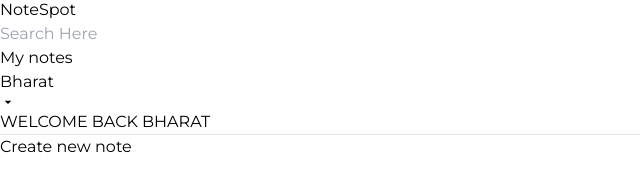
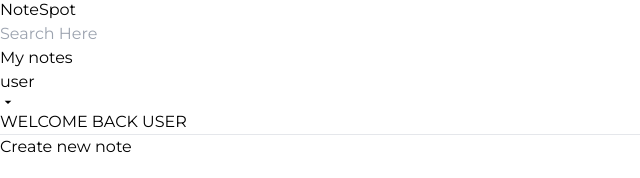
Before and after one commit to bharat40/NoteSpot_MERN, a React (Vite) app in the folder frontend/: page /mynotes in a window 1280 px wide. Shown: the part 227-405 px from the top of the page, without its empty margins (0-640 px from the left). Built offline with nearby package versions, Linux system fonts and the light colour scheme.

Commit message:
store (user) implemented for storing username

```diff
--- /dev/null
+++ b/frontend/src/app/store.js
@@ -0,0 +1,5 @@
+import { configureStore } from '@reduxjs/toolkit';
+import userReducers from '../features/username/UserSlice';
+export const UserStore = configureStore({
+    reducer: userReducers
+})
--- a/frontend/src/components/Header/Header.jsx
+++ b/frontend/src/components/Header/Header.jsx
@@ -3,12 +3,17 @@ import { MdArrowDropDown } from "react-icons/md";
 import { MdArrowDropUp } from "react-icons/md";
 import { Link, useNavigate } from "react-router-dom";
 import { toast } from "react-toastify";
+import { useSelector, useDispatch } from "react-redux";
+import { removeUserName } from "../../features/username/UserSlice";
 
 const Header = () => {
   const [isOpen, setIsOpen] = useState(false);
+  const username = useSelector((state) => state.username);
+  const dispatch = useDispatch();
   const navigate = useNavigate();
   const handleLogout = () => {
     localStorage.removeItem("userInfo");
+    dispatch(removeUserName());
     navigate("/");
     setIsOpen(false);
   };
@@ -54,7 +59,7 @@ const Header = () => {
               setIsOpen(!isOpen);
             }}
           >
-            Bharat
+            {username || "user"}
             <span className="text-2xl">
               {isOpen ? <MdArrowDropUp /> : <MdArrowDropDown />}
             </span>
--- /dev/null
+++ b/frontend/src/features/username/UserSlice.js
@@ -0,0 +1,21 @@
+import { createSlice } from "@reduxjs/toolkit";
+const initialState = {
+    username: ''
+}
+
+const userSlice = createSlice({
+    name: "user",
+    initialState,
+    reducers: {
+        setUserName: (state, action) => {
+            const name = action.payload;
+            state.username = name;
+        },
+        removeUserName: (state, action) => {
+            state.username = "";
+        }
+    }
+})
+
+export const { setUserName, removeUserName } = userSlice.actions
+export default userSlice.reducer;
--- a/frontend/src/main.jsx
+++ b/frontend/src/main.jsx
@@ -1,5 +1,11 @@
 import { createRoot } from "react-dom/client";
 import App from "./App.jsx";
 import "./index.css";
+import { UserStore } from "./app/store.js";
+import { Provider } from "react-redux";
 
-createRoot(document.getElementById("root")).render(<App />);
+createRoot(document.getElementById("root")).render(
+  <Provider store={UserStore}>
+    <App />
+  </Provider>
+);
--- a/frontend/src/pages/LoginPage.jsx
+++ b/frontend/src/pages/LoginPage.jsx
@@ -3,14 +3,16 @@ import axios from "axios";
 import MainScreen from "../components/MainScreen/MainScreen.jsx";
 import { Link, useNavigate } from "react-router-dom";
 import ErrorMessage from "../components/Error/ErrorMessage.jsx";
+import { setUserName } from "../features/username/UserSlice.js";
+import { useDispatch } from "react-redux";
 
 const LoginPage = () => {
+  const dispatch = useDispatch();
   const [password, setPassword] = useState("");
   const [email, setEmail] = useState("");
   const [loading, setLoading] = useState(false);
   const [error, setError] = useState(false);
   const navigate = useNavigate();
-
   const handleSubmit = async (e) => {
     e.preventDefault();
     if (!email || !password) {
@@ -34,12 +36,15 @@ const LoginPage = () => {
         },
         config
       );
+      dispatch(setUserName(data.name || "Testing")); // dispatching user name from data object received from backend
       localStorage.setItem("userInfo", JSON.stringify(data));
       setError(false);
       setLoading(false);
       navigate("/mynotes");
     } catch (error) {
-      setError(error.response.data.message || "An unexcepted error occurred!");
+      setError(
+        error.response?.data?.message || "An unexcepted error occurred!"
+      );
       setLoading(false);
       setTimeout(() => setError(false), 4000);
     }
--- a/frontend/src/pages/MyNotes.jsx
+++ b/frontend/src/pages/MyNotes.jsx
@@ -2,14 +2,16 @@ import React, { useEffect, useState } from "react";
 import MainScreen from "../components/MainScreen/MainScreen";
 import Cards from "../components/MyNotes/Cards.jsx";
 import axios from "axios";
+import { useSelector } from "react-redux";
 
 const MyNotes = () => {
   const [notes, setNotes] = useState([]);
+  const username = useSelector((state) => state.username);
   const fetchNotes = async () => {
-    const userI = JSON.parse(localStorage.getItem("userInfo"));
+    const userInfo = JSON.parse(localStorage.getItem("userInfo"));
     const config = {
       headers: {
-        Authorization: `Bearer ${userI.token}`,
+        Authorization: `Bearer ${userInfo.token}`,
       },
     };
     const { data } = await axios.get("http://localhost:5000/api/notes", config);
@@ -21,7 +23,7 @@ const MyNotes = () => {
   return (
     <div className="flex flex-col my-11 h-screen gap-5">
       <div className="flex justify-center">
-        <MainScreen title={`WELCOME BACK BHARAT`} />
+        <MainScreen title={`WELCOME BACK ${username || "USER"}`} />
       </div>
       <div className="px-[260px]">
         <div className="flex items-center justify-between">
```
Also changed, not shown: 1 other file (tests, documents, lock files or other folders).
